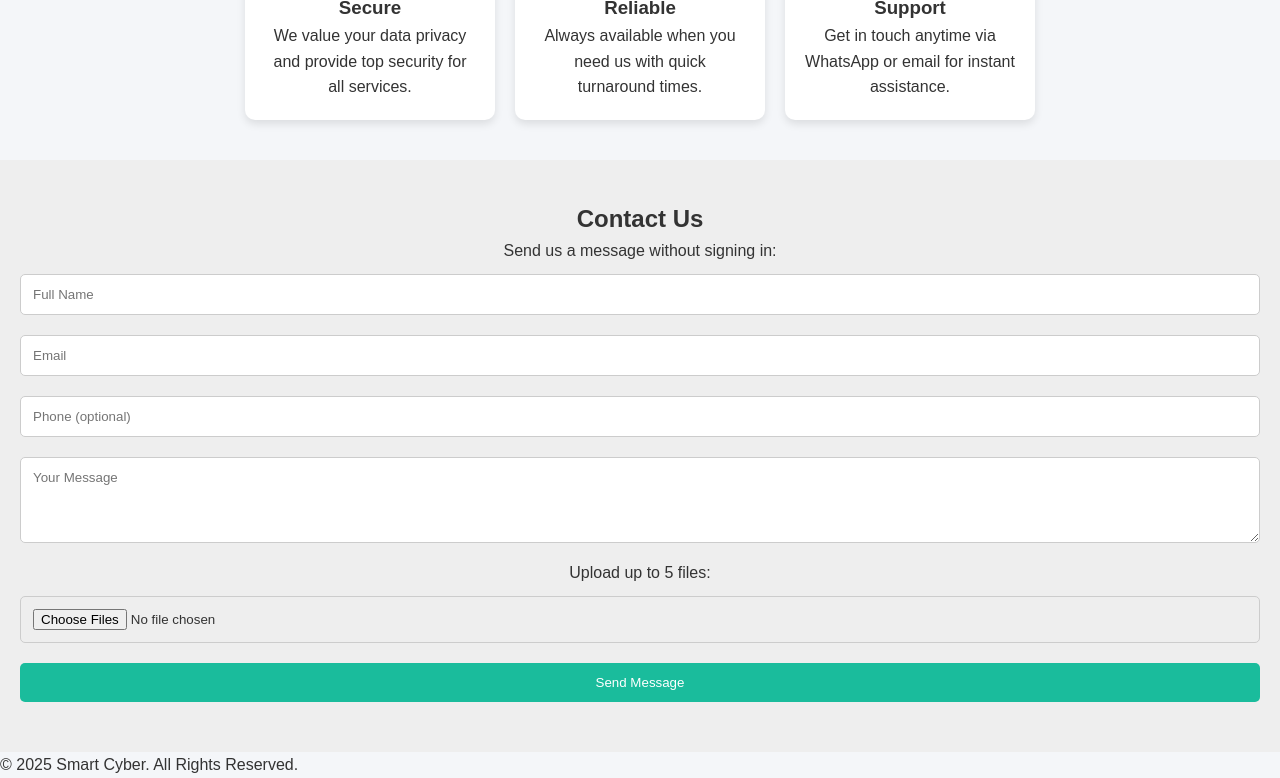
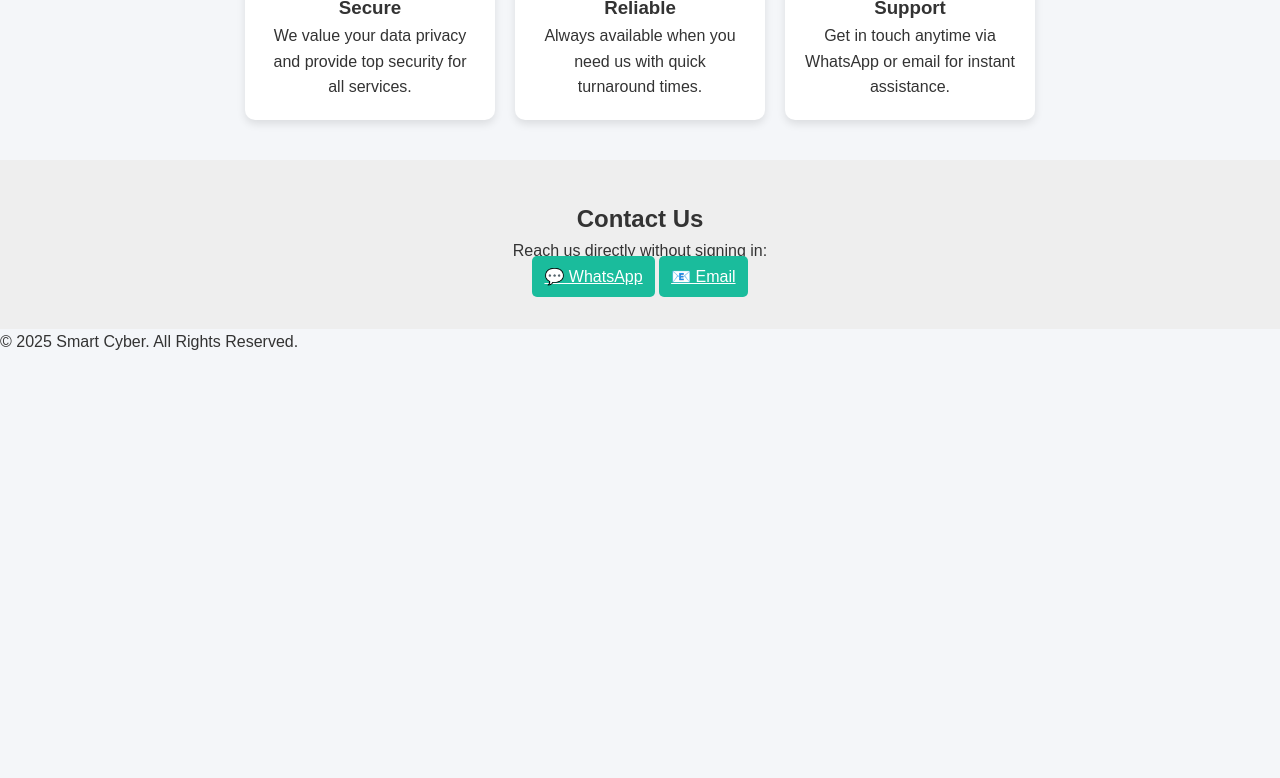
Before and after one commit to bob018-benjamin/Smart-Cyber, a plain HTML site: page index.html in a window 1280 px wide. Shown: the part 892-1670 px from the top of the page. After the commit the page ends 1247 px from the top, so only its background shows below. Drawn offline with nearby package versions, Linux system fonts and the light colour scheme.

Commit message:
Update index.html

```diff
--- a/index.html
+++ b/index.html
@@ -29,7 +29,7 @@
     <a href="login.html" class="btn">Get Started</a>
   </section>
 
-  <!-- Features -->
+  <!-- Features Section -->
   <section id="features" class="features">
     <h2>Why Choose Us?</h2>
     <div class="cards">
@@ -51,28 +51,18 @@
     </div>
   </section>
 
-  <!-- Contact Form for Anonymous Users -->
+  <!-- Contact Section -->
   <section id="contact" class="contact">
     <h2>Contact Us</h2>
-    <p>Send us a message without signing in:</p>
-    <form id="contact-form" enctype="multipart/form-data">
-      <input type="text" name="name" placeholder="Full Name" required>
-      <input type="email" name="email" placeholder="Email" required>
-      <input type="tel" name="phone" placeholder="Phone (optional)">
-      <textarea name="message" placeholder="Your Message" rows="4" required></textarea>
-      <label>Upload up to 5 files:</label>
-      <input type="file" name="files" multiple accept=".jpg,.jpeg,.png,.pdf,.doc,.docx,.txt">
-      <button type="submit" class="btn">Send Message</button>
-    </form>
+    <p>Reach us directly without signing in:</p>
+    <div class="contact-buttons">
+      <a href="https://wa.me/254768781612" target="_blank" class="btn whatsapp">💬 WhatsApp</a>
+      <a href="mailto:smartcyberspace@gmail.com" class="btn email">📧 Email</a>
+    </div>
   </section>
 
-  <!-- Footer -->
   <footer>
     <p>© 2025 Smart Cyber. All Rights Reserved.</p>
   </footer>
-
-  <!-- Scripts -->
-  <script src="https://cdn.jsdelivr.net/npm/@supabase/supabase-js@2"></script>
-  <script src="contact.js"></script>
 </body>
 </html>
```
